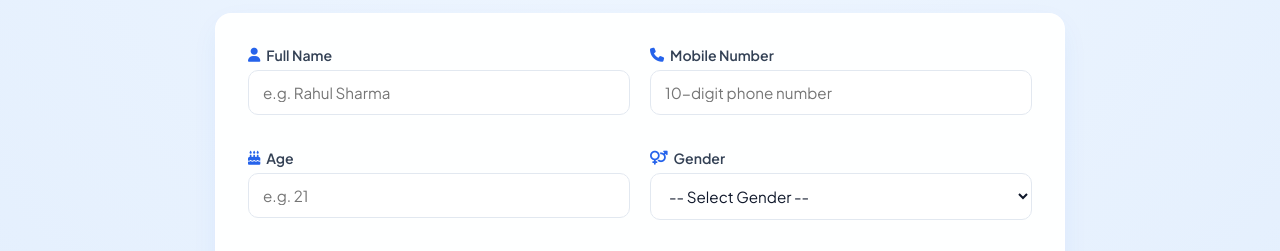
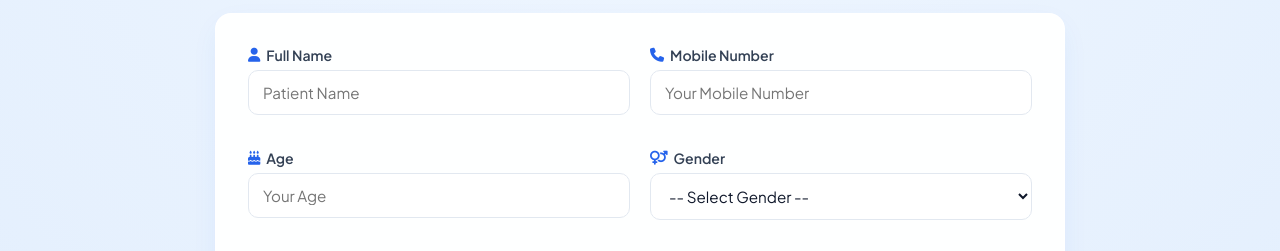
Before and after one commit to Harshsaini11/AI-HealthCare-Assistant, a plain HTML site: page frontend/patient_info.html in a window 1280 px wide. Shown: the part 281-532 px from the top of the page. Drawn offline with Linux system fonts and the light colour scheme.

Commit message:
Update patient_info.html

```diff
--- a/frontend/patient_info.html
+++ b/frontend/patient_info.html
@@ -36,18 +36,18 @@
                 <div class="form-row">
                     <div class="input-group">
                         <label for="fullName"><i class="fa-solid fa-user"></i> Full Name</label>
-                        <input type="text" id="fullName" placeholder="e.g. Rahul Sharma" required>
+                        <input type="text" id="fullName" placeholder="Patient Name" required>
                     </div>
                     <div class="input-group">
                         <label for="phone"><i class="fa-solid fa-phone"></i> Mobile Number</label>
-                        <input type="tel" id="phone" placeholder="10-digit phone number" pattern="[0-9]{10}">
+                        <input type="tel" id="phone" placeholder="Your Mobile Number" pattern="[0-9]{10}">
                     </div>
                 </div>
 
                 <div class="form-row">
                     <div class="input-group">
                         <label for="pAge"><i class="fa-solid fa-cake-candles"></i> Age</label>
-                        <input type="number" id="pAge" min="1" max="120" placeholder="e.g. 21" required>
+                        <input type="number" id="pAge" min="1" max="120" placeholder="Your Age" required>
                     </div>
                     <div class="input-group">
                         <label for="pGender"><i class="fa-solid fa-venus-mars"></i> Gender</label>
```
